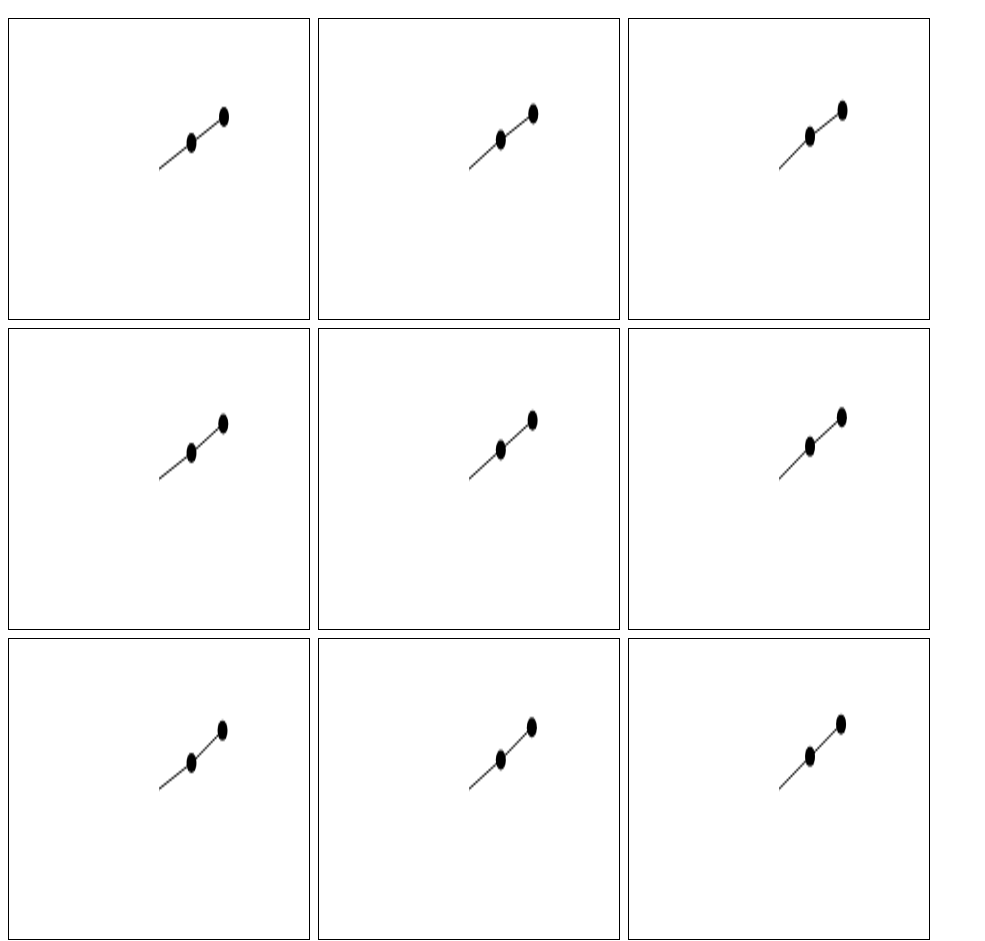
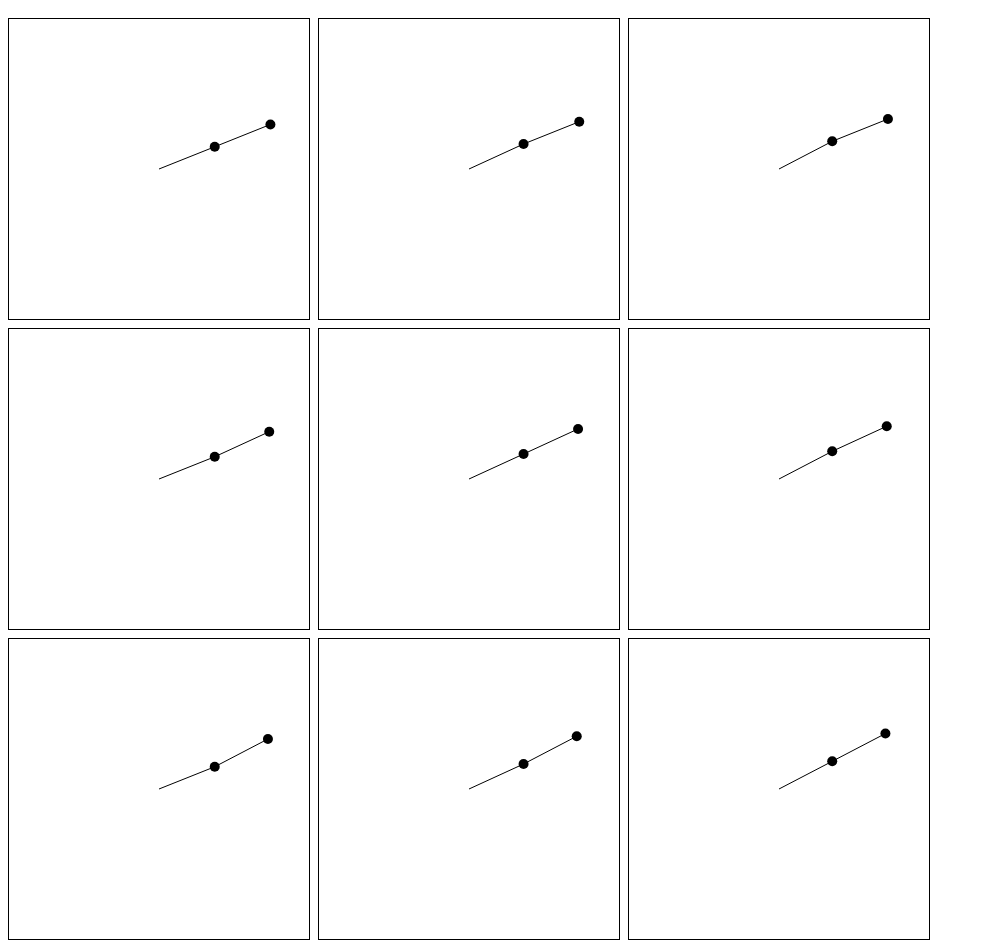
Before and after one commit to danman1220/javascript_fun, a plain HTML site: page simulations/chaosDoublePendulum/doublePendulum.html in a window 1280 px wide. Shown: the part 48-989 px from the top of the page, without its empty margins (0-985 px from the left). Drawn offline with Linux system fonts and the light colour scheme.

Commit message:
wow fixing aspect ratios

```diff
--- a/simulations/chaosDoublePendulum/doublePendulum.html
+++ b/simulations/chaosDoublePendulum/doublePendulum.html
@@ -9,15 +9,15 @@
 <body>
 	<h1>Double Pendulum Simulations</h1>
     <div class="grid-container">
-        <canvas class="grid-item" id="canvas1"></canvas>
-        <canvas class="grid-item" id="canvas2"></canvas>
-        <canvas class="grid-item" id="canvas3"></canvas>
-        <canvas class="grid-item" id="canvas4"></canvas>
-        <canvas class="grid-item" id="canvas5"></canvas>
-        <canvas class="grid-item" id="canvas6"></canvas>
-        <canvas class="grid-item" id="canvas7"></canvas>
-        <canvas class="grid-item" id="canvas8"></canvas>
-        <canvas class="grid-item" id="canvas9"></canvas>
+        <canvas class="grid-item" id="canvas1" width=300 height=300></canvas>
+        <canvas class="grid-item" id="canvas2" width=300 height=300></canvas>
+        <canvas class="grid-item" id="canvas3" width=300 height=300></canvas>
+        <canvas class="grid-item" id="canvas4" width=300 height=300></canvas>
+        <canvas class="grid-item" id="canvas5" width=300 height=300></canvas>
+        <canvas class="grid-item" id="canvas6" width=300 height=300></canvas>
+        <canvas class="grid-item" id="canvas7" width=300 height=300></canvas>
+        <canvas class="grid-item" id="canvas8" width=300 height=300></canvas>
+        <canvas class="grid-item" id="canvas9" width=300 height=300></canvas>
     </div>
     <div>
 	<br>
--- a/simulations/chaosDoublePendulum/draw.js
+++ b/simulations/chaosDoublePendulum/draw.js
@@ -16,7 +16,7 @@ class pendulumSimulation {
         this.STEPS_PER_FRAME = 500;
 
         this.stepscl = 1/(60*this.STEPS_PER_FRAME); //seconds per step (converts derivatives wrt seconds to frames)
-        this.px_per_m = 35;	//default 100
+        this.px_per_m = 60;	//default 100
         this.x1;
         this.y1;
 
```
